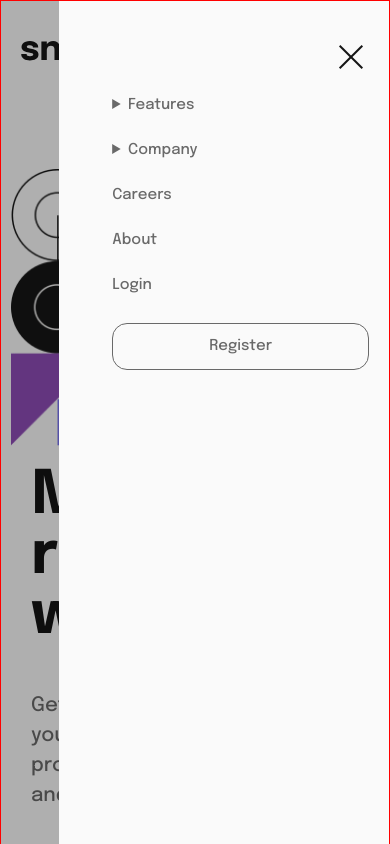
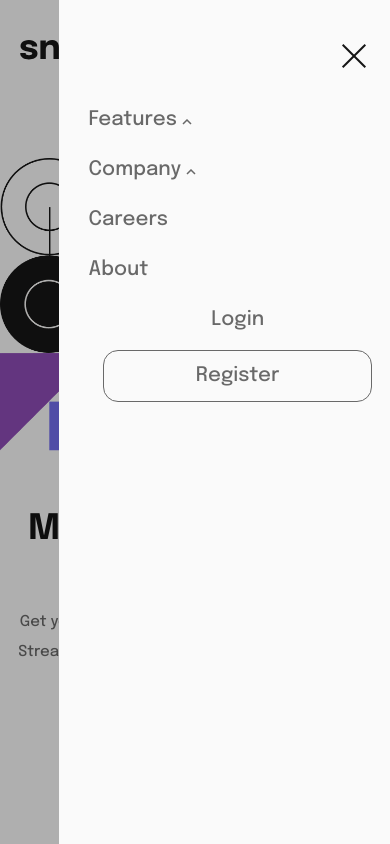
Before and after one commit to WebDevCampos/dropdownNavigation-FEM, a plain HTML site: page index.html in a window 390 px wide. Both pictures are taken after a click on the picture 353 px from the left and 55 px from the top of the page. Shown: the top 844 px of the page. Drawn offline with Linux system fonts and the light colour scheme.

Commit message:
Almost there

```diff
--- a/index.html
+++ b/index.html
@@ -17,7 +17,7 @@
   </head>
   <body>
     <header>
-      <div class="nav-links">
+      <div class="nav__wrapper">
         <figure>
           <img src="./images/logo.svg" alt="Snap company logo" />
         </figure>
@@ -35,7 +35,7 @@
               class="feat__arrow--down hide"
             />
 
-            <div class="feat-content hide">
+            <div class="feat__content hide">
               <a href="#todolist" target="_self">
                 <img src="images/icon-todo.svg" alt="" aria-hidden="true" />
                 Todo List
@@ -74,7 +74,7 @@
               aria-hidden="true"
               class="company__arrow--down hide"
             />
-            <div class="company-content hide">
+            <div class="company__content hide">
               <a href="#">History</a>
               <a href="#">Our Team</a>
               <a href="#">Blog</a>
@@ -86,28 +86,28 @@
         </nav>
       </div>
 
-      <div class="user-area">
+      <div class="user__area">
         <a href="#">Login</a>
         <a href="#" class="register-btn">Register</a>
       </div>
 
       <img
         src="/images/icon-menu.svg"
-        class="open-menu-btn"
+        class="open__menu--btn"
         alt="Open menu button"
       />
     </header>
     <main>
       <section>
-        <div class="text-section">
+        <div class="text__section">
           <h1>Make remote work</h1>
           <p>
             Get your team in sync, no matter your location. Streamline
             processes, create team rituals, and watch productivity soar.
           </p>
-          <a href="#" class="learn-more-btn">Learn More</a>
+          <a href="#" class="learn__more--btn">Learn More</a>
 
-          <div class="clients-section">
+          <div class="clients__section">
             <img src="images/client-databiz.svg" alt="" />
             <img src="images/client-audiophile.svg" alt="" />
             <img src="images/client-maker.svg" alt="" />
@@ -115,10 +115,10 @@
           </div>
         </div>
 
-        <div class="image-section">
+        <div class="image__section">
           <picture>
             <source
-              media="(max-width: 980px)"
+              media="(max-width: 900px)"
               srcset="/images/image-hero-mobile.png"
             />
             <img src="images/image-hero-desktop.png" />
@@ -138,24 +138,16 @@
 
     <aside>
       <div class="sidenav">
-        <div class="sidenav-content">
-          <figure class="close-menu-btn">
+        <div class="sidenav__content">
+          <figure class="close__menu--btn">
             <img src="images/icon-close-menu.svg" alt="Close menu button" />
           </figure>
 
-          <div
-            style="
-              display: flex;
-              flex-direction: column;
-              gap: 3rem;
-              position: relative;
-              top: 5rem;
-            "
-          >
-            <details>
+          <div class="sidenav__content--links">
+            <details class="feat__details">
               <summary>Features</summary>
 
-              <div>
+              <div class="feat__details--links">
                 <a href="#todolist" target="_self">
                   <img src="images/icon-todo.svg" alt="" aria-hidden="true" />
                   Todo List
@@ -190,10 +182,10 @@
               </div>
             </details>
 
-            <details>
+            <details class="company__details">
               <summary>Company</summary>
 
-              <div>
+              <div class="company__details--links">
                 <a href="#">History</a>
                 <a href="#">Our Team</a>
                 <a href="#">Blog</a>
@@ -202,8 +194,11 @@
 
             <a href="#">Careers</a>
             <a href="#">About</a>
-            <a href="#">Login</a>
-            <a href="#" class="register-btn">Register</a>
+
+            <div class="sidenav__content--user-area">
+              <a href="#">Login</a>
+              <a href="#" class="register-btn">Register</a>
+            </div>
           </div>
         </div>
       </div>
--- a/scripts/index.js
+++ b/scripts/index.js
@@ -19,8 +19,8 @@ company.addEventListener("click", () => {
   companyContent.classList.toggle("hide");
 });
 
-const openMenuBtn = document.querySelector(".open-menu-btn");
-const closeMenuBtn = document.querySelector(".close-menu-btn");
+const openMenuBtn = document.querySelector(".open__menu--btn");
+const closeMenuBtn = document.querySelector(".close__menu--btn");
 const aside = document.querySelector("aside");
 const sideNav = document.querySelector(".sidenav");
 
@@ -30,14 +30,14 @@ openMenuBtn.addEventListener("click", () => {
   sideNav.classList.add("expand");
   sideNav.classList.remove("shrink");
 });
-closeMenuBtn.addEventListener("click", () => {
-  aside.classList.remove("show");
-  aside.classList.add("fade");
-  sideNav.classList.remove("expand");
-  sideNav.classList.add("shrink");
-});
+// closeMenuBtn.addEventListener("click", () => {
+//   aside.classList.remove("show");
+//   aside.classList.add("fade");
+//   sideNav.classList.remove("expand");
+//   sideNav.classList.add("shrink");
+// });
 const closeWhenResize = () => {
-  if (window.innerWidth >= 980) {
+  if (window.innerWidth >= 900) {
     aside.classList.remove("show");
     sideNav.classList.remove("expand");
   }
--- a/styles/index.css
+++ b/styles/index.css
@@ -6,54 +6,85 @@
   --footer-link: hsl(228, 45%, 44%);
   --font-Epilogue: "Epilogue", sans-serif;
 }
+
 details summary,
+header a,
+aside a,
+body {
+  color: var(--medium-gray);
+}
+
 header a,
 aside a {
   font-size: 1.5rem;
-  color: var(--medium-gray);
 }
+
+.learn__more--btn:hover,
 header a:hover,
-aside a:hover {
+aside a:hover,
+.text__section h1 {
   color: var(--almost-black);
 }
 body {
   display: grid;
   place-items: center;
-
   font-family: var(--font-Epilogue);
   position: relative;
-  color: var(--medium-gray);
   background-color: var(--almost-white);
-  border: 1px solid red;
 }
-
 main {
-  max-width: 148rem;
+  max-width: 144rem;
   margin: 5rem auto 0;
   padding: 1rem;
 }
 header {
   width: 90%;
   margin: 2rem;
+}
+header,
+.feat__content,
+.company__content,
+.text__section {
   padding: 2rem;
 }
 header,
 nav,
-.nav-links,
-.user-area,
-.clients-section {
+.nav__wrapper,
+.user__area,
+section,
+.text__section,
+.clients__section,
+summary + div {
   display: flex;
+}
+header,
+nav,
+.nav__wrapper,
+.user__area,
+.text__section,
+.clients__section {
   justify-content: space-between;
+}
+header,
+nav,
+.nav__wrapper,
+.user__area,
+.clients__section {
   align-items: center;
 }
-.nav-links {
+
+.text__section,
+summary + div {
+  flex-direction: column;
+}
+.nav__wrapper {
   gap: 2rem;
 }
 nav {
   gap: 3rem;
   margin-left: 3rem;
 }
-.user-area {
+.user__area {
   gap: 5rem;
 }
 .register-btn {
@@ -65,7 +96,7 @@ nav {
 .register-btn:hover {
   border: 1px solid var(--almost-black);
 }
-.open-menu-btn {
+.open__menu--btn {
   display: none;
 }
 .feat,
@@ -73,80 +104,72 @@ nav {
   position: relative;
 }
 
-.feat-content,
-.company-content {
+.feat__content,
+.company__content {
   position: absolute;
   background: #fff;
   box-shadow: 3px 3px 13px -3px #ccc;
-  padding: 2rem;
   border-radius: 1rem;
   top: 4rem;
 }
-.feat-content a,
-.company-content a {
+.feat__content a,
+.company__content a {
   display: inline-flex;
 }
-.feat-content a {
+.feat__content a {
   gap: 1rem;
   padding: 0.5rem;
 }
 
-.company-content a {
+.company__content a {
   margin: 0.5rem 0;
 }
-.feat-content {
+.feat__content {
   right: 0rem;
 }
-.company-content {
+.company__content {
   width: 11rem;
 }
 section {
-  display: flex;
   gap: 10rem;
   width: 83%;
   margin: 0 auto;
 }
 section img {
-  max-width: 100%;
+  width: 100%;
 }
-.text-section {
-  padding: 2rem;
-  display: flex;
-  flex-direction: column;
-  justify-content: space-between;
+.text__section {
   width: 100%;
   margin-top: 4rem;
 }
-.text-section h1 {
-  font-size: clamp(6rem, 5vw, 7.2vw);
-  color: var(--almost-black);
+.text__section h1 {
+  font-size: clamp(3rem, 5vw, 7.7rem);
 }
-.text-section p {
-  font-size: clamp(2rem, 2vw, 2.5rem);
-  line-height: 1.5;
+.text__section p {
+  font-size: clamp(1.6rem, 1.3vw, 2rem);
+  line-height: 2;
   margin: 1rem 0;
 }
-.learn-more-btn {
+.learn__more--btn {
   background: var(--almost-black);
   color: var(--almost-white);
   font-size: clamp(2rem, 2vw, 2.5rem);
-  width: 25rem;
+  width: 21rem;
   text-align: center;
-  padding: 2.5rem;
+  padding: 1.5rem;
   border-radius: 0.5rem;
 }
-.learn-more-btn:hover {
-  color: var(--almost-black);
+.learn__more--btn:hover {
   border: 1px solid var(--almost-black);
   background: 0;
 }
-.clients-section {
+.clients__section {
   margin: 2rem 0 0;
 }
-.clients-section img {
-  max-width: 20vw;
+.clients__section img {
+  max-width: 5vw;
 }
-.image-section {
+.image__section {
   width: 100%;
 }
 aside {
@@ -167,24 +190,67 @@ aside {
   right: 0;
   overflow: hidden;
 }
-.sidenav-content {
-  height: 80rem;
-  padding: 2rem;
+
+.sidenav__content--links {
+  display: flex;
+  flex-direction: column;
+  height: 24rem;
+  gap: 3rem;
+  position: absolute;
+  top: 11rem;
+  left: 3rem;
   width: 90%;
-  margin-left: auto;
 }
-.close-menu-btn {
+.sidenav__content--links a {
+  font-size: 2rem;
+}
+.sidenav__content--user-area {
+  text-align: center;
+  display: flex;
+  flex-direction: column;
+  width: 90%;
+  margin: 0 auto;
+  gap: 2rem;
+}
+.close__menu--btn {
   text-align: end;
   position: relative;
-  top: 2.3rem;
-  right: 3.5rem;
+  top: 4.3rem;
+  right: 5.7rem;
 }
-summary + div {
-  display: flex;
-  flex-direction: column;
+
+.feat__details--links a {
+  margin: 2rem;
+}
+.company__details--links a {
+  margin: 2rem 4rem;
+}
+.feat__details--links a img,
+.company__details--links a img {
+  margin: 0 2rem;
+}
+details > summary {
+  list-style: none;
+}
+summary {
+  font-size: 2rem;
+}
+summary::-webkit-details-marker {
+  display: none;
+}
+
+summary::after {
+  content: " " url("/images/icon-arrow-up.svg");
+}
+details[open] summary:after {
+  content: " " url("/images/icon-arrow-down.svg");
 }
 .attribution {
   margin: 2rem 0 0;
+}
+.attribution span,
+.attribution a {
+  font-size: clamp(1.2rem, 1.3vw, 2rem);
 }
 .attribution span {
   margin: 0 0.5rem;
@@ -195,6 +261,7 @@ summary + div {
 .attibution a:link {
   color: var(--footer-link);
 }
+
 .expand {
   width: 50%;
   overflow: visible;
@@ -218,10 +285,10 @@ summary + div {
 .hide {
   display: none;
 }
-
-@media screen and (max-width: 980px) {
+@media screen and (max-width: 900px) {
   main {
-    max-width: 60rem;
+    max-width: 55rem;
+    padding: 0;
   }
 
   section {
@@ -230,22 +297,39 @@ summary + div {
     gap: 1rem;
     width: 100%;
   }
-  .text-section {
+  .text__section {
     order: 2;
-    height: 55rem;
-    padding: 0 2rem;
     width: 100%;
-    margin-top: 1rem;
+    margin-top: 5rem;
+    text-align: center;
+    align-items: center;
+    justify-content: inherit;
+    gap: 5rem;
+    padding: 0;
   }
-
-  .open-menu-btn {
+  .text__section h1 {
+    font-size: clamp(3.5rem, 6vw, 6rem);
+  }
+  .text__section p {
+    font-size: clamp(1.5rem, 1.3vw, 2.1rem);
+    margin: 1rem;
+  }
+  .clients__section {
+    width: 90%;
+  }
+  .clients__section img {
+    max-width: 10vw;
+  }
+  .open__menu--btn {
     display: block;
   }
-  header {
-    justify-content: space-between;
+  .open__menu--btn:hover,
+  .close__menu--btn:hover,
+  summary:hover {
+    cursor: pointer;
   }
   nav,
-  .user-area {
+  .user__area {
     display: none;
   }
 }
@@ -257,7 +341,10 @@ summary + div {
   .expand {
     width: 85%;
   }
-  .close-menu-btn {
-    right: 0.5rem;
+  .close__menu--btn {
+    right: 2.3rem;
+  }
+  .clients__section img {
+    max-width: 15vw;
   }
 }
--- a/styles/reset.css
+++ b/styles/reset.css
@@ -129,9 +129,7 @@ h6 {
   font-size: 1.072rem;
 }
 p,
-span,
-date,
-a {
+date {
   font-size: 1.5rem;
 }
 a {
```
